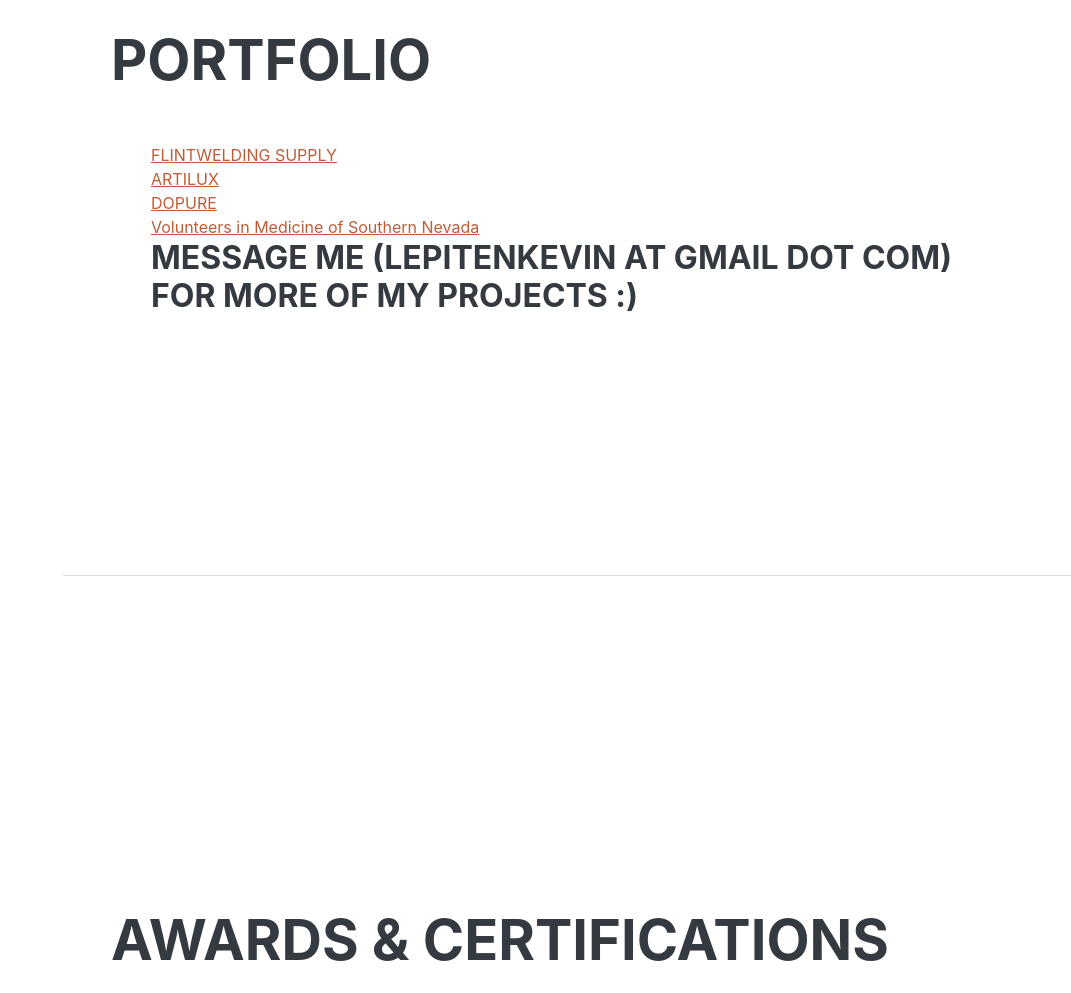
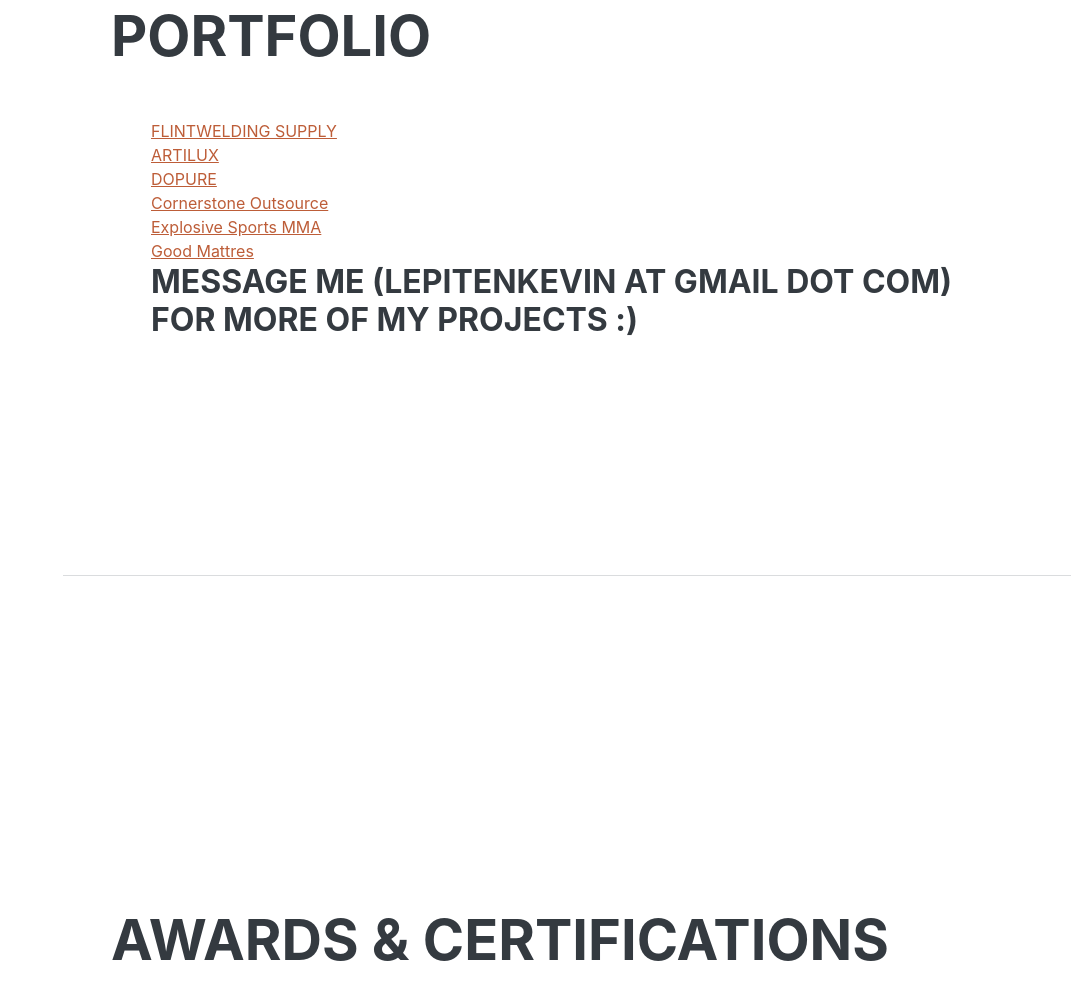
Before and after one commit to lepitenkevin/kevinlepiten, a plain HTML site: page index.html in a window 1280 px wide. Shown: the part 5148-6141 px from the top of the page, without its empty margins (209-1280 px from the left). Drawn offline with nearby package versions, Linux system fonts and the light colour scheme; a web font is replaced by a local one.

Commit message:
Update index.html

```diff
--- a/index.html
+++ b/index.html
@@ -228,7 +228,15 @@
                         </li>
 			<li>
                             <span class="fa-li"><i class="fas "></i></span>
-                            <a href="https://www.vmsn.org/" target="_blank">Volunteers in Medicine of Southern Nevada</a>
+                            <a href="https://cornerstoneoutsource.com/" target="_blank">Cornerstone Outsource</a>
+                        </li>
+			<li>
+                            <span class="fa-li"><i class="fas "></i></span>
+                            <a href="https://explosivesportsmma.com/" target="_blank">Explosive Sports MMA</a>
+                        </li>
+			    <li>
+                            <span class="fa-li"><i class="fas "></i></span>
+                            <a href="https://good-mattress.com/" target="_blank">Good Mattres</a>
                         </li>
 			<li>
                             <span class="fa-li"><i class="fas "></i></span>
```
